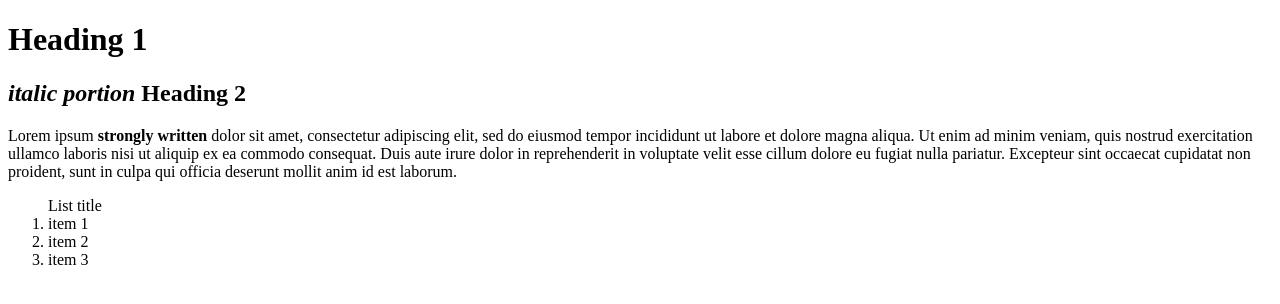
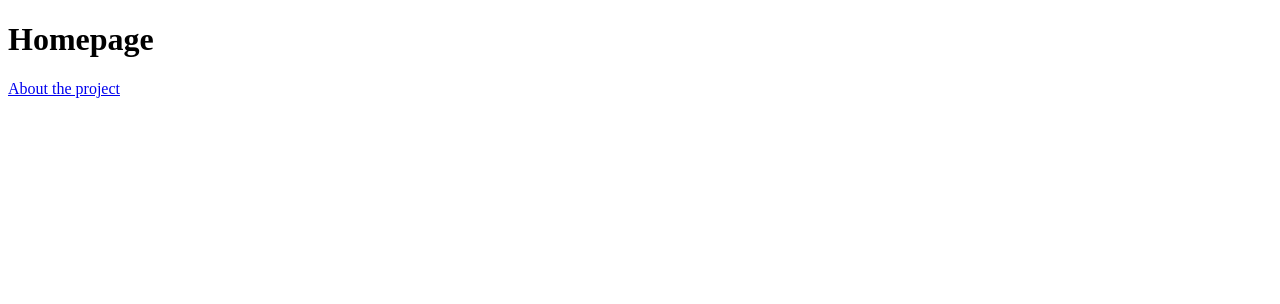
Before and after one commit to lmntrixace/git_test, a plain HTML site: page index.html in a window 1280 px wide. Drawn offline with Linux system fonts and the light colour scheme.

Commit message:
added 4 changes

```diff
--- a/index.html
+++ b/index.html
@@ -3,16 +3,10 @@
 <head>
     <meta charset="UTF-8">
     <meta name="viewport" content="width=device-width, initial-scale=1.0">
-    <title>First webpage</title>
+    <title>Odin Project</title>
 </head>
 <body>
-    <h1> Heading 1 </h1>
-    <h2> <em>italic portion </em>Heading 2 </h2>
-    <p>Lorem ipsum <strong>strongly written </strong>dolor sit amet, consectetur adipiscing elit, sed do eiusmod tempor incididunt ut labore et dolore magna aliqua. Ut enim ad minim veniam, quis nostrud exercitation ullamco laboris nisi ut aliquip ex ea commodo consequat. Duis aute irure dolor in reprehenderit in voluptate velit esse cillum dolore eu fugiat nulla pariatur. Excepteur sint occaecat cupidatat non proident, sunt in culpa qui officia deserunt mollit anim id est laborum.</p>
-    <ol>List title
-        <li> item 1</li>
-        <li> item 2</li>
-        <li> item 3</li>
-    </ol>
+   <h1>Homepage</h1>
+   <a href = "https://github.com/lmntrixace/git_test" rel = "noreferrer" target = "_blank"> About the project</a>
 </body>
 </html>
```
Also changed, not shown: change1.txt (added), change2.txt (added), change3.txt (added), change4.txt (added).
